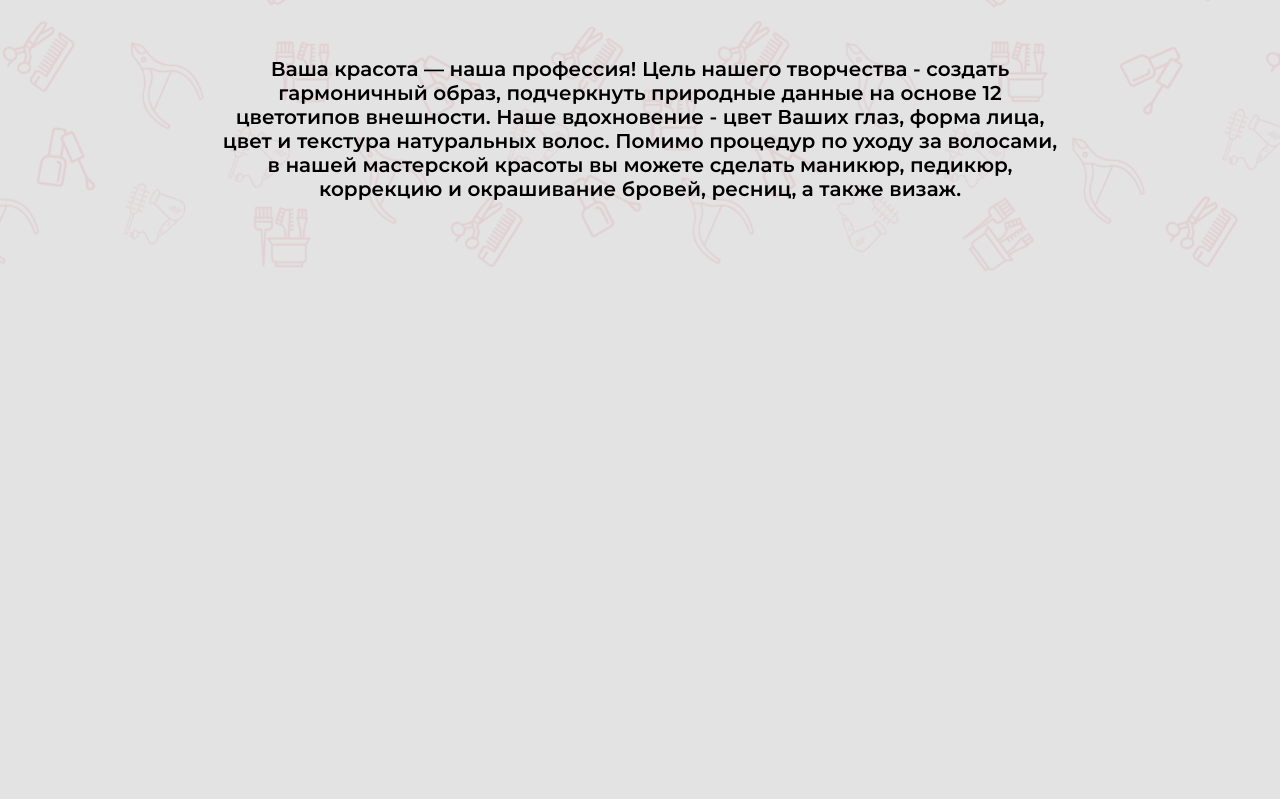
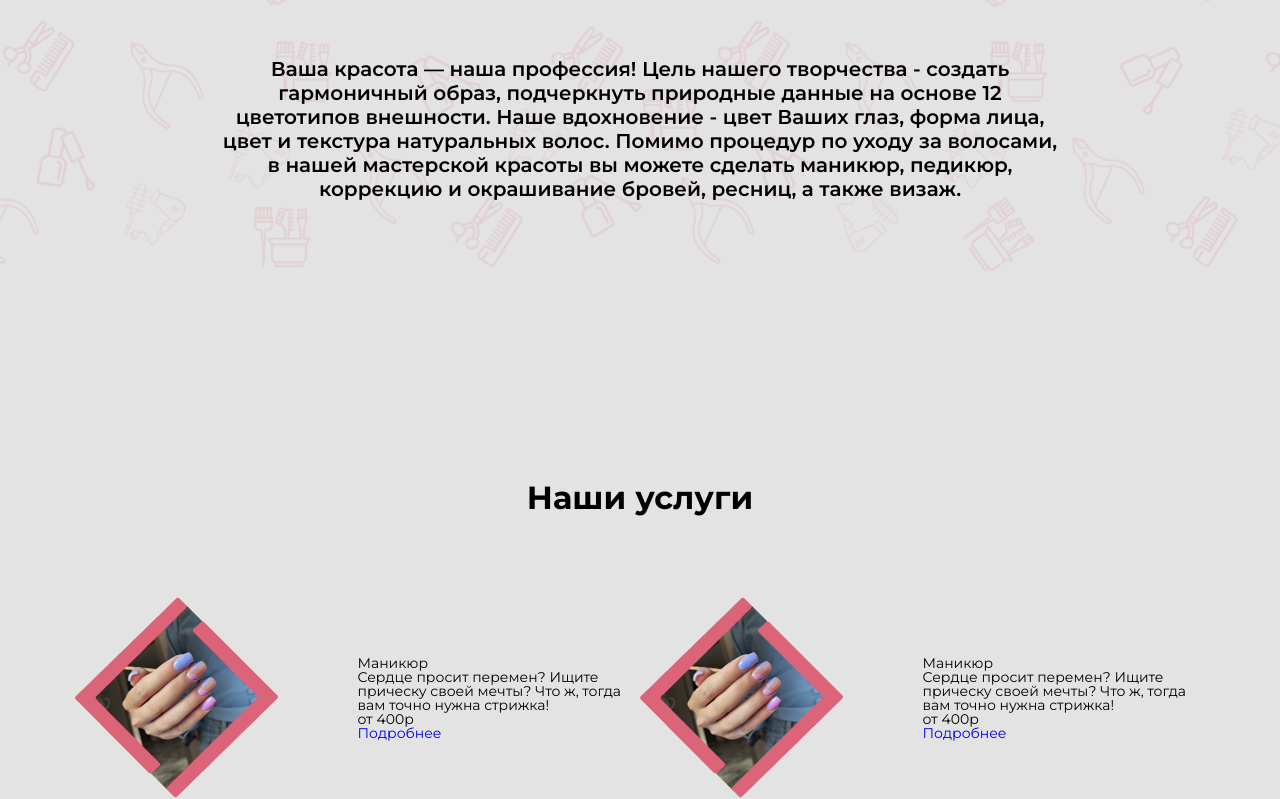
Before and after one commit to ezio4314/My, a website: page 12masterskay/src/index.html in a window 1280 px wide. Shown: the part 1027-1826 px from the top of the page. Before the commit the page ends 1305 px from the top, so only its background shows below. Drawn offline with nearby package versions, Linux system fonts and the light colour scheme; files that its build step writes are made by us from their sources; files whose address does not match are found by name.

Commit message:
начал услуги

```diff
--- a/12masterskay/gulp/version.json
+++ b/12masterskay/gulp/version.json
@@ -1,3 +1,3 @@
 {
-    "main": "20221025213222"
+    "main": "20221114203851"
 }
--- a/12masterskay/src/html/head.html
+++ b/12masterskay/src/html/head.html
@@ -3,5 +3,7 @@
 	<meta http-equiv="X-UA-Compatible" content="IE=edge">
 	<meta name="viewport" content="width=device-width, initial-scale=1.0">
 	<link rel="stylesheet" href="css/style.min.css">
+	<link type="image/x-icon" href="@img/logo12.svg" rel="shortcut icon">
+	<link type="Image/x-icon" href="@img/logo12.svg" rel="icon">
 	<title>@@title</title>
 </head>
--- a/12masterskay/src/index.html
+++ b/12masterskay/src/index.html
@@ -61,6 +61,53 @@
 					Помимо процедур по уходу за волосами, в нашей мастерской красоты вы можете сделать маникюр, педикюр, коррекцию и окрашивание бровей, ресниц, а также визаж.</p>
 			</div>
 		</section>
+		<section class="services_section">
+			<div class="wrapper">
+				<div class="services_title">
+					<h2>Наши услуги</h2>
+				</div>
+				<div class="services_container">
+					<div class="services_card">
+						<div class="card_img">
+							<img src="@img/card_nails.png" alt="">
+						</div>
+						<div class="card_content">
+							<div class="card_title">
+								<h3>Маникюр</h3>
+							</div>
+							<div class="card_text">
+								<p>Сердце просит перемен? Ищите прическу своей мечты? Что ж, тогда вам точно нужна стрижка!</p>
+							</div>
+							<div class="card_price_btn">
+								<div class="card_price">от <span>400р</span></div>
+								<div class="card_button">
+									<a href="#">Подробнее</a>
+								</div>
+							</div>
+						</div>
+					</div>
+					<div class="services_card">
+						<div class="card_img">
+							<img src="@img/card_nails.png" alt="">
+						</div>
+						<div class="card_content">
+							<div class="card_title">
+								<h3>Маникюр</h3>
+							</div>
+							<div class="card_text">
+								<p>Сердце просит перемен? Ищите прическу своей мечты? Что ж, тогда вам точно нужна стрижка!</p>
+							</div>
+							<div class="card_price_btn">
+								<div class="card_price">от <span>400р</span></div>
+								<div class="card_button">
+									<a href="#">Подробнее</a>
+								</div>
+							</div>
+						</div>
+					</div>
+				</div>
+			</div>
+		</section>
 	</main>
 	<script src="js/app.js"></script>
 	<script src="js/script_mobile.js"></script>
```
Also changed, not shown: 12masterskay/dist/about.html, 12masterskay/dist/css/style.css, 12masterskay/dist/css/style.min.css, 12masterskay/dist/img/card_nails.png (added), 12masterskay/dist/index.html, 12masterskay/src/img/card_nails.png (added).
